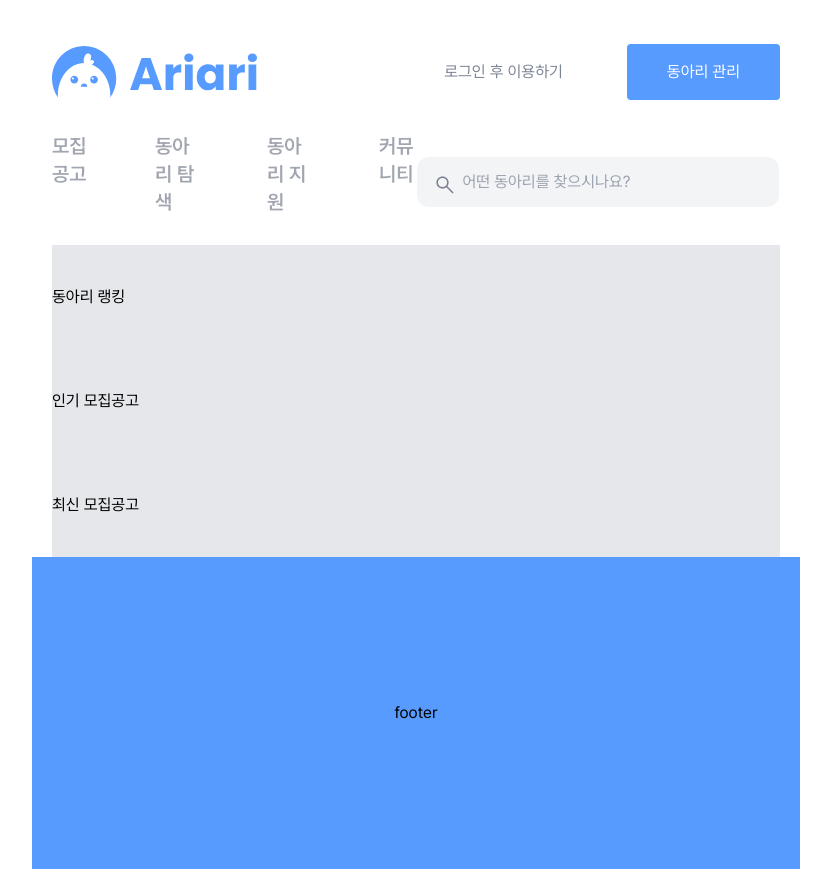
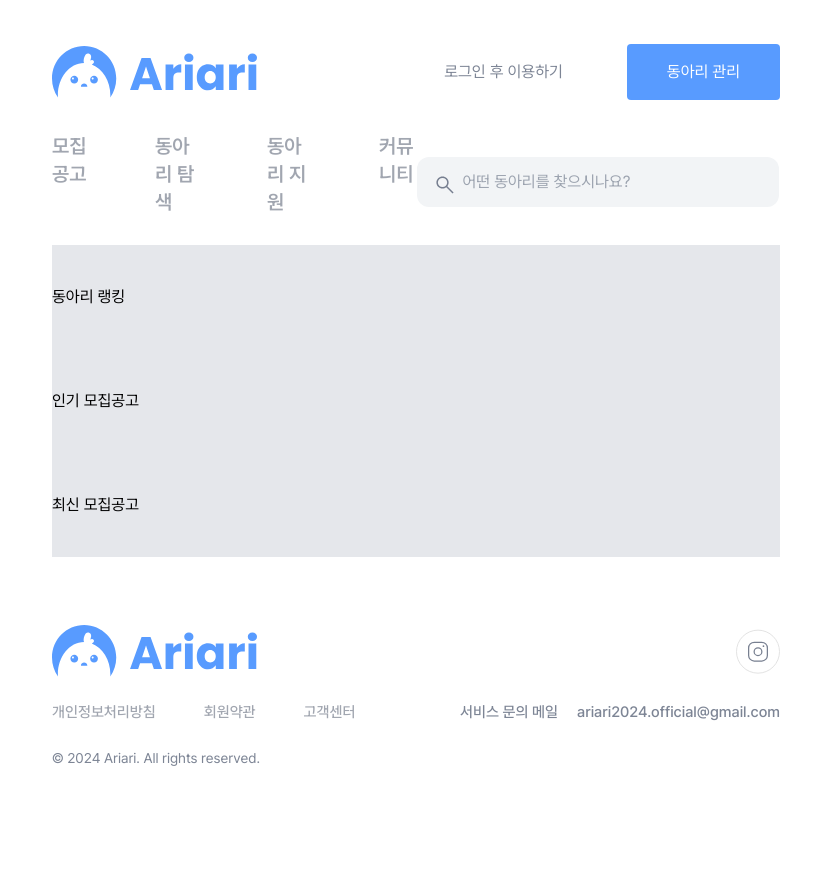
Before and after one commit to yeoniii20/dong-ariari, a Next.js app: page / in a window 1280 px wide. Shown: the whole page, without its empty margins (224-1055 px from the left). Built offline with nearby package versions, Linux system fonts and the light colour scheme.

Commit message:
feat: Create pc version footer

```diff
--- a/app/components/layout/footer.tsx
+++ b/app/components/layout/footer.tsx
@@ -1,8 +1,56 @@
+"use client";
+
+import React from "react";
+import Image from "next/image";
+import { useRouter } from "next/navigation";
+import logo from "@/images/logo/logo.svg";
+import instagram from "@/images/icon/instagram.svg";
+
 const Footer = () => {
+  const router = useRouter();
+
+  const LINKS = [
+    { text: "개인정보처리방침", href: "/privacyPolicy" },
+    { text: "회원약관", href: "/terms" },
+    { text: "고객센터", href: "/support" },
+  ];
+
   return (
-    <footer className="w-full flex justify-center h-[312px]">
-      <div className="w-full bg-primary max-w-screen-sm sm:max-w-screen-md lg:max-w-screen-lg px-5 flex items-center justify-center">
-        <div className="text-text1">footer</div>
+    <footer className="w-full flex justify-center bg-white pt-[68px] pb-[92px]">
+      <div className="w-full max-w-screen-sm sm:max-w-screen-md lg:max-w-screen-lg px-5 flex flex-col items-center">
+        <div className="flex justify-between items-center w-full">
+          <Image src={logo} alt="Logo" width={205} height={52} />
+          <Image
+            src={instagram}
+            alt="instagram"
+            width={44}
+            height={44}
+            onClick={() => router.push("https://instagram.com")}
+            className="cursor-pointer"
+          />
+        </div>
+        <div className="flex justify-between items-center w-full mt-6">
+          <div className="flex space-x-12 text-unselected text-15 font-medium">
+            {LINKS.map((link, index) => (
+              <p
+                key={index}
+                onClick={() => router.push(link.href)}
+                className="cursor-pointer hover:underline"
+              >
+                {link.text}
+              </p>
+            ))}
+          </div>
+          <div className="flex flex-row space-x-[19px] text-subtext2 text-15 font-medium">
+            <p>서비스 문의 메일</p>
+            <p>ariari2024.official@gmail.com</p>
+          </div>
+        </div>
+        <div className="flex justify-between items-center w-full mt-6">
+          <p className="text-subtext2 text-sm">
+            © 2024 Ariari. All rights reserved.
+          </p>
+        </div>
       </div>
     </footer>
   );
```
Also changed, not shown: app/images/icon/instagram.svg (added).
